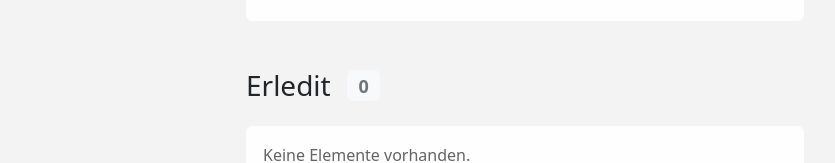
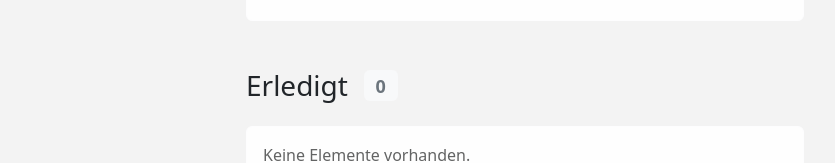
Before and after one commit to IlgAlex/NoSQL-Einkaufsliste, an Angular app in the folder frontend/: page /home in a window 1280 px wide. Shown: the part 437-600 px from the top of the page, without its empty margins (115-950 px from the left). Built offline with nearby package versions, Linux system fonts and the light colour scheme; no server answers.

Commit message:
Schreibefehler

```diff
--- a/frontend/src/app/home/home.component.html
+++ b/frontend/src/app/home/home.component.html
@@ -28,7 +28,7 @@
 
         <!-- Abgeschlossene Elemente -->
         <div class="headline d-flex align-items-center gap-3 mt-5">
-            <h3>Erledit</h3>
+            <h3>Erledigt</h3>
             <h4><span class="badge bg-light text-secondary">{{elements_closed.length}}</span></h4>
         </div>
         <ul *ngFor="let element of elements_closed" class="list-group mt-3">
```
